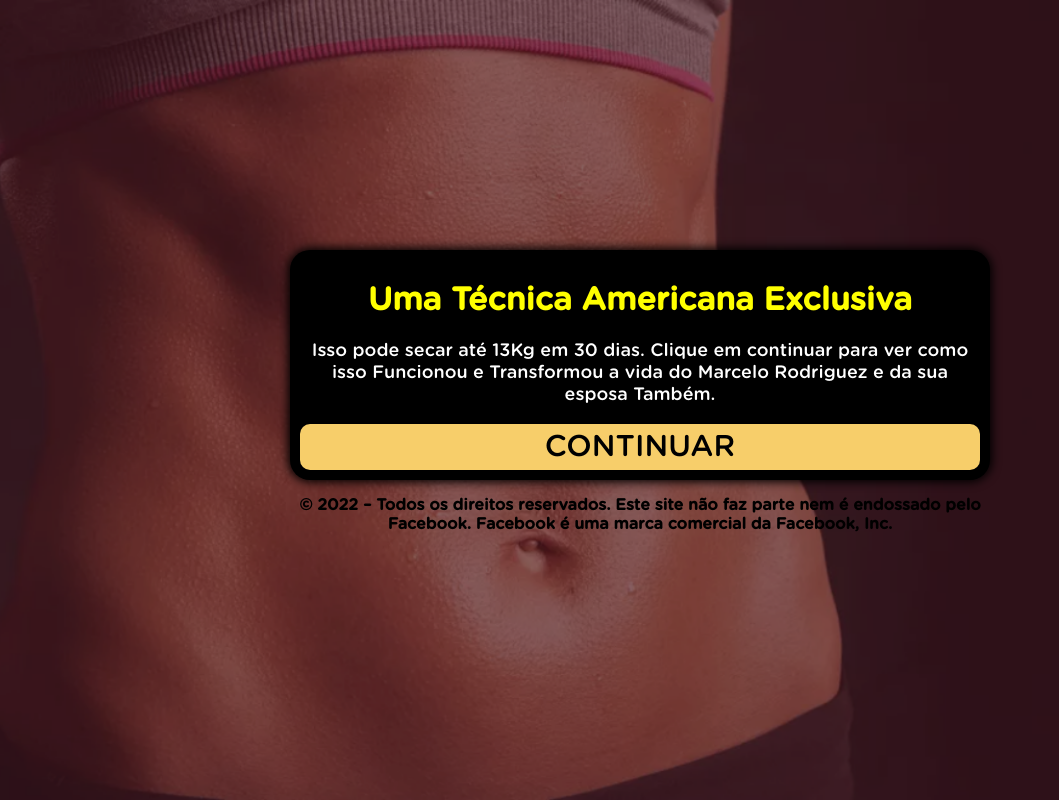
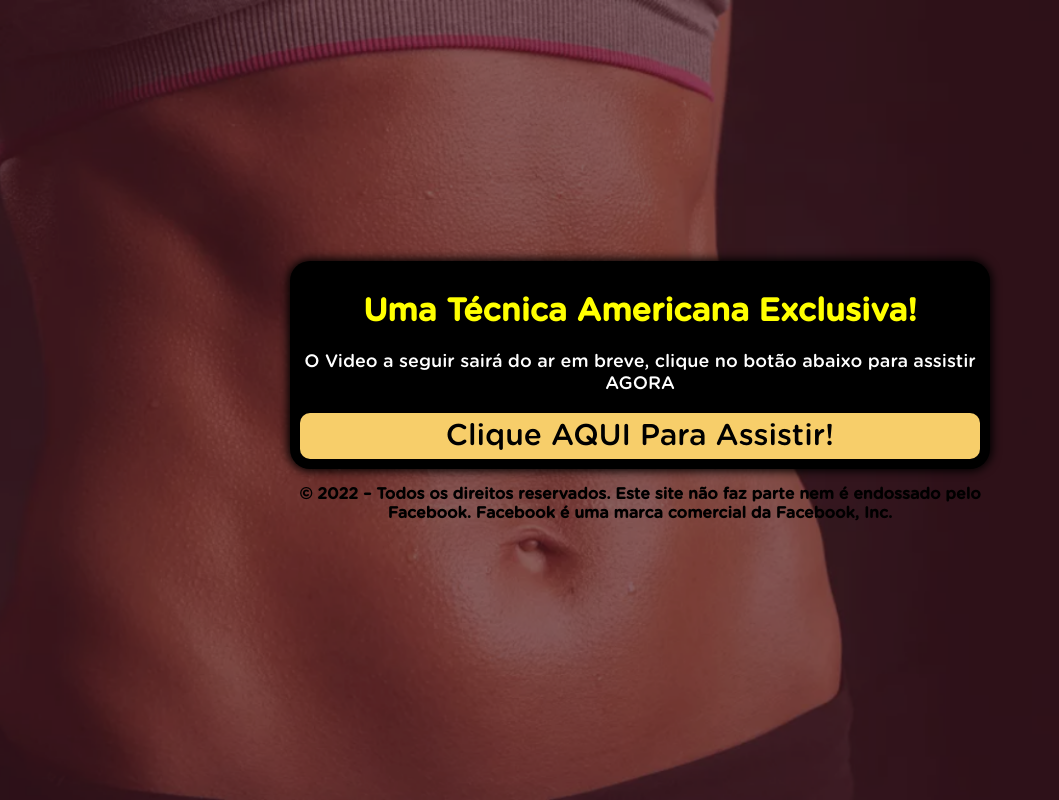
Before and after one commit to ooliveira58/emagrecendonline.com, a plain HTML site: page ps/index.html in a window 1280 px wide. Shown: the whole page, without its empty margins (0-1059 px from the left). Drawn offline with Linux system fonts and the light colour scheme; a script that the page names is missing.

Commit message:
Add files via upload

```diff
--- a/ps/index.html
+++ b/ps/index.html
@@ -31,12 +31,12 @@ src="https://www.facebook.com/tr?id=2544932222317646&ev=AddToCart&noscript=1"
       <div>
         <div class="question">
 
-          <h1>Uma Técnica Americana Exclusiva</h1>
-          <p>Isso pode secar até 13Kg em 30 dias.
-          Clique em continuar para ver como isso Funcionou e  Transformou a vida do Marcelo Rodriguez e da sua esposa Também.</p>
+          <h1>Uma Técnica Americana Exclusiva!</h1>
+          <p>O Video a seguir sairá do ar em breve,
+           clique no botão abaixo para assistir AGORA</p>
         </div>
         <div class="answer">
-          <a class="btn" href="https://api.whatsapp.com/send?phone=5549999701608&text=Ol%C3%A1%2C%20bom%20dia">CONTINUAR</a>
+          <a class="btn" href="https://api.whatsapp.com/send?phone=5549999701608&text=Ol%C3%A1%2C%20bom%20dia">Clique AQUI Para Assistir!</a>
         </div>
       </div>
     </div>
```
